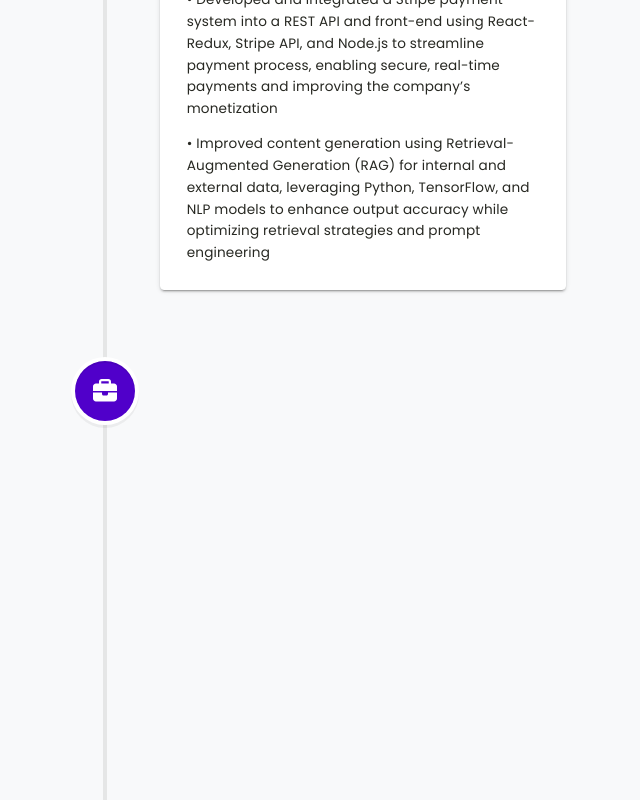
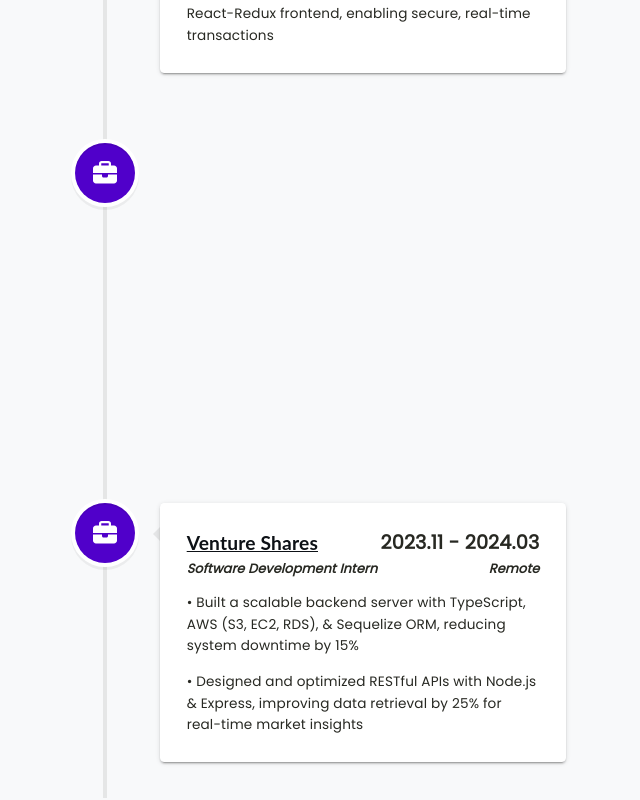
Before and after one commit to Frank-Gu-81/frank-gu-81.github.io, a React (Create React App) app: page / in a window 1280 px wide. Shown: the part 3180-3980 px from the top of the page, without its empty margins (535-1175 px from the left). Built offline with nearby package versions, Linux system fonts and the light colour scheme.

Commit message:
made resume bullet points more concise

```diff
--- a/src/components/Expertise.tsx
+++ b/src/components/Expertise.tsx
@@ -53,7 +53,7 @@
   "Keras",
   "Hugging Face",
   "Graph Neural Networks",
-  "Retrieval-Augmented Generation (RAG)",
+  "R",
 ];
 
 const labelsDatabase = [
--- a/src/components/Timeline.tsx
+++ b/src/components/Timeline.tsx
@@ -37,7 +37,7 @@
                 </a>
               </h3>
               <h3 className="vertical-timeline-element-title">
-                2024.10 - present
+                2024.10 - 2025.03
               </h3>
             </div>
             <div className="individual-work-row">
@@ -50,16 +50,16 @@
             </div>
             {/* <h4 className="vertical-timeline-element-subtitle">Evanston, IL</h4> */}
             <p>
-              • Architected and optimized event-driven backend systems capable
-              of handling large-scale event data in real-time by integrating
-              multiple external platforms, including Ontraport CRM and Google
-              APIs, to automate workflows and synchronize user data
+              • Engineered event-driven backend systems, integrating Ontraport
+              CRM & Google APIs for real-time data synchronization
             </p>
             <p>
-              • Implemented CI/CD pipelines using GitHub Actions, Docker, and
-              Amazon ECR and ECS, automating the build, test, and deployment of
-              back-end services for scalable and containerized production
-              environments, reducing deployment time by 50%
+              • Optimized asynchronous database queries, cutting execution time
+              by 38.5% via connection pooling & query restructuring
+            </p>
+            <p>
+              • Automated CI/CD pipelines with GitHub Actions, Docker, and AWS
+              ECS, reducing deployment time by 50%
             </p>
           </VerticalTimelineElement>
           <VerticalTimelineElement
@@ -94,16 +94,12 @@
             </div>
             {/* <h4 className="vertical-timeline-element-subtitle">Evanston, IL</h4> */}
             <p>
-              • Developed and integrated a Stripe payment system into a REST API
-              and front-end using React-Redux, Stripe API, and Node.js to
-              streamline payment process, enabling secure, real-time payments
-              and improving the company’s monetization
+              • Enhanced a RAG pipeline with Python & TensorFlow, reducing
+              hallucination rates & enhancing AI-driven market analysis
             </p>
             <p>
-              • Improved content generation using Retrieval-Augmented Generation
-              (RAG) for internal and external data, leveraging Python,
-              TensorFlow, and NLP models to enhance output accuracy while
-              optimizing retrieval strategies and prompt engineering
+              • Integrated Stripe payments into a REST API & React-Redux
+              frontend, enabling secure, real-time transactions
             </p>
           </VerticalTimelineElement>
           <VerticalTimelineElement
@@ -138,16 +134,12 @@
             </div>
             {/* <h4 className="vertical-timeline-element-subtitle">Evanston, IL</h4> */}
             <p>
-              • Collaborated on improving the efficiency and reducing the false
-              positive rate of Anti-Money Laundering (AML) and Counter-Terrorist
-              Financing systems using Message Passing Neural Networks (MPNNs) on
-              heterogeneous graphs
+              • Optimized AML & Counter-Terrorist Financing systems using
+              Message Passing Neural Networks, reducing false positives
             </p>
             <p>
-              • Integrated data from SZSE, HKEX, and internal sources, utilizing
-              Neo4j for graph management; Employed node classification and link
-              prediction, boosting detection accuracy by 12% and significantly
-              enhancing financial security
+              • Integrated SZSE, HKEX, & internal data with Neo4j graph
+              database, improving detection accuracy by 12%
             </p>
           </VerticalTimelineElement>
           <VerticalTimelineElement
@@ -182,18 +174,12 @@
             </div>
             {/* <h4 className="vertical-timeline-element-subtitle">Evanston, IL</h4> */}
             <p>
-              • Engineered a secure backend server in TypeScript, hosted on AWS
-              using S3, EC2, and RDS for PostgreSQL management with Sequelize
-              ORM, providing public access to private markets and ensuring
-              secure data storage and access, reducing system downtime by 15%
-              and enhanced data integrity, enabling more reliable financial
-              analytics for the company
+              • Built a scalable backend server with TypeScript, AWS (S3, EC2,
+              RDS), & Sequelize ORM, reducing system downtime by 15%
             </p>
             <p>
-              • Designed and implemented RESTful APIs using Node.js and Express
-              to streamline data flow between the backend and frontend systems,
-              improving data retrieval efficiency by 25%, enhancing the delivery
-              of real-time financial insights the clients
+              • Designed and optimized RESTful APIs with Node.js & Express,
+              improving data retrieval by 25% for real-time market insights
             </p>
           </VerticalTimelineElement>
         </VerticalTimeline>
```
